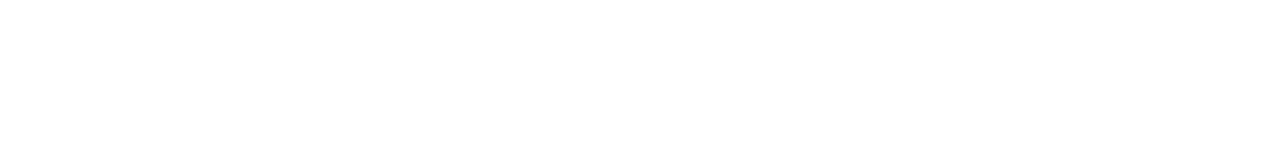
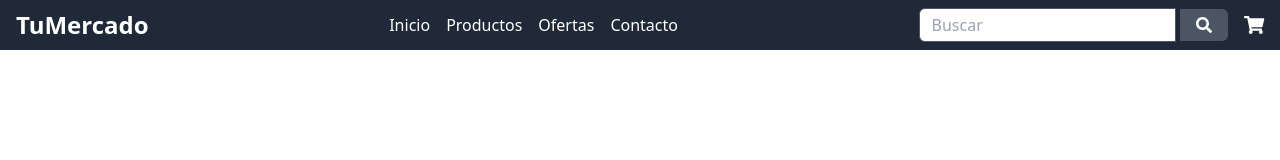
Before and after one commit to SantiblackSchafer/proyecto-5, a website: page index.html in a window 1280 px wide. Drawn offline with nearby package versions, Linux system fonts and the light colour scheme.

Commit message:
se agregan páginas al proyecto

```diff
--- a/index.html
+++ b/index.html
@@ -1,12 +1,35 @@
+<!DOCTYPE html>
 <html lang="en">
 <head>
     <meta charset="UTF-8">
     <meta name="viewport" content="width=device-width, initial-scale=1.0">
     <title>TuMercado</title>
+    <link href="https://cdn.jsdelivr.net/npm/tailwindcss@2.2.19/dist/tailwind.min.css" rel="stylesheet">
+    <link href="https://cdnjs.cloudflare.com/ajax/libs/font-awesome/5.15.4/css/all.min.css" rel="stylesheet">
+    <link rel="stylesheet" href="css/main.css">
 </head>
 <body>
-    <header></header>
-    <main></main>
-    <footer></footer>
+    <header class="bg-gray-800 text-white">
+        <div class="container mx-auto px-4 py-2 flex justify-between items-center">
+            <a href="#" class="text-2xl font-bold">TuMercado</a>
+            <nav>
+                <ul class="flex space-x-4">
+                    <li><a href="#" class="hover:text-gray-300">Inicio</a></li>
+                    <li><a href="/pages/productos.html" class="hover:text-gray-300">Productos</a></li>
+                    <li><a href="/pages/ofertas.html" class="hover:text-gray-300">Ofertas</a></li>
+                    <li><a href="/pages/contacto.html" class="hover:text-gray-300">Contacto</a></li>
+                </ul>
+            </nav>
+            <div class="flex items-center">
+                <form class="mr-4">
+                    <input type="text" class="border border-gray-600 px-3 py-1 rounded-l-md focus:outline-none" placeholder="Buscar">
+                    <button type="submit" class="bg-gray-600 text-white px-4 py-1 rounded-r-md focus:outline-none"><i class="fas fa-search"></i></button>
+                </form>
+                <a href="#" class="text-lg"><i class="fas fa-shopping-cart"></i></a>
+            </div>
+        </div>
+    </header>
+
+    <script src="https://cdnjs.cloudflare.com/ajax/libs/font-awesome/5.15.4/js/all.min.js"></script>
 </body>
 </html>
```
Also changed, not shown: css/main.css (added), pages/contacto.html (added), pages/ofertas.html (added), pages/productos.html (added).
